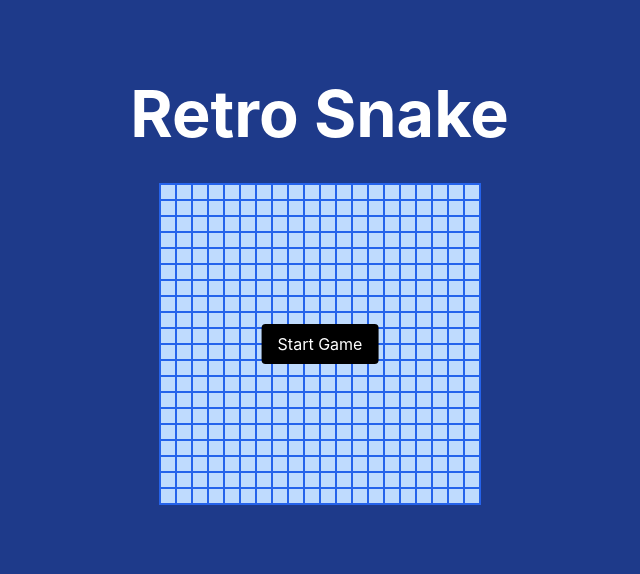
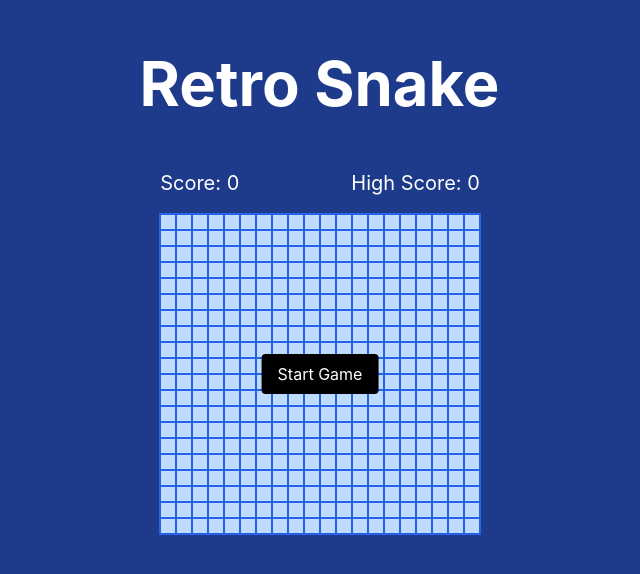
Before and after one commit to RachelWilliamsDev/snake-game, a React (Create React App) app: page / in a window 1280 px wide. Shown: the part 106-680 px from the top of the page, without its empty margins (320-960 px from the left). Built offline with nearby package versions, Linux system fonts and the light colour scheme.

Commit message:
feat: score and highscore

```diff
--- a/src/App.js
+++ b/src/App.js
@@ -1,12 +1,26 @@
+import { useEffect, useState } from "react";
 import GameBoard from "./components/GameBoard";
+import Score from "./components/Score";
 
 function App() {
+  const [score, setScore] = useState(0);
+  const [highScore, setHighScore] = useState(
+    localStorage.getItem("highScore") || 0
+  );
+
+  useEffect(() => {
+    if (score > highScore) {
+      setHighScore(score);
+      localStorage.setItem("highScore", score);
+    }
+  }, [score, highScore]);
   return (
     <div className="flex flex-col items-center justify-center min-h-screen bg-blue-900 text-white">
       <h1 className="text-6xl font-bold animate-breathing mb-10">
         Retro Snake
       </h1>
-      <GameBoard />
+      <Score score={score} highScore={highScore} />
+      <GameBoard setScore={setScore} />
     </div>
   );
 }
--- a/src/components/GameBoard.jsx
+++ b/src/components/GameBoard.jsx
@@ -4,7 +4,7 @@ import StartGameButton from "./StartGameButton";
 import CountdownTimer from "./CountdownTimer";
 import Food from "./Food";
 
-function GameBoard() {
+function GameBoard({ setScore }) {
   const [snake, setSnake] = useState([
     { x: 5, y: 5 },
     { x: 6, y: 5 },
@@ -19,6 +19,7 @@ function GameBoard() {
   const startGame = () => {
     setIsGameStarted(true);
     setCountdown(3);
+    setScore(0);
     spawnApple();
   };
 
@@ -76,6 +77,7 @@ function GameBoard() {
         if (checkForAppleCollision(newSnakeHead)) {
           updatedSnake = [newSnakeHead, ...newSnake];
           spawnApple();
+          setScore((prevScore) => prevScore + 1);
         }
 
         return updatedSnake;
@@ -103,7 +105,14 @@ function GameBoard() {
         document.removeEventListener("keydown", handleKeyPress);
       };
     }
-  }, [direction, countdown, isGameStarted, checkForAppleCollision, spawnApple]);
+  }, [
+    direction,
+    countdown,
+    isGameStarted,
+    checkForAppleCollision,
+    spawnApple,
+    setScore,
+  ]);
 
   useEffect(() => {
     if (countdown > 0 && isGameStarted) {
@@ -114,6 +123,13 @@ function GameBoard() {
       return () => clearTimeout(timer);
     }
   }, [countdown, isGameStarted]);
+
+  useEffect(() => {
+    const newSnakeHead = snake[0];
+    if (checkForAppleCollision(newSnakeHead)) {
+      setScore((prevScore) => prevScore + 1);
+    }
+  }, [snake, checkForAppleCollision, setScore]);
 
   return (
     <div className="relative grid grid-cols-20 grid-rows-20 gap-0 border border-blue-600">
--- /dev/null
+++ b/src/components/Score.jsx
@@ -0,0 +1,12 @@
+import React from "react";
+
+function Score({ score, highScore }) {
+  return (
+    <div className="text-xl text-center my-4 flex space-x-28">
+      <p>Score: {score}</p>
+      <p>High Score: {highScore}</p>
+    </div>
+  );
+}
+
+export default Score;
```
